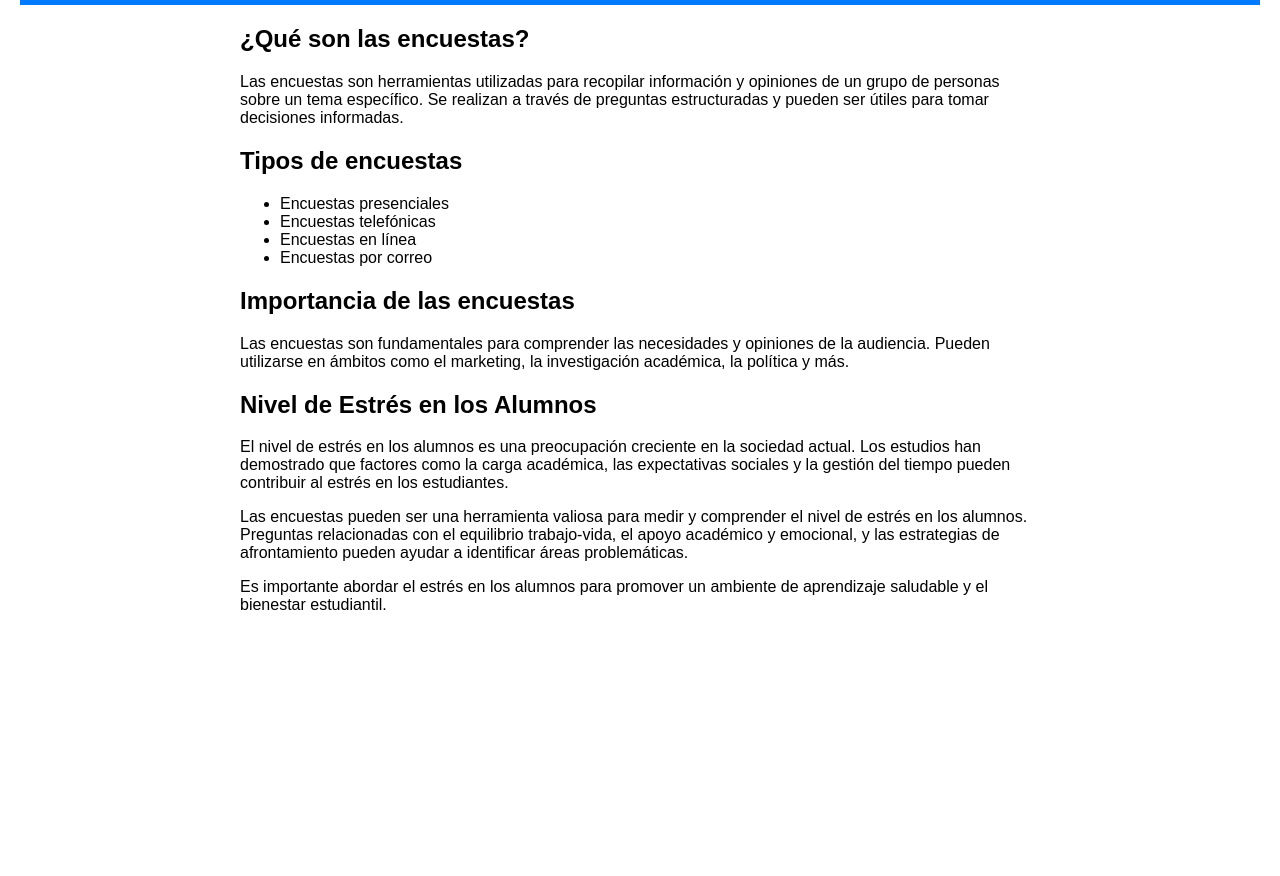
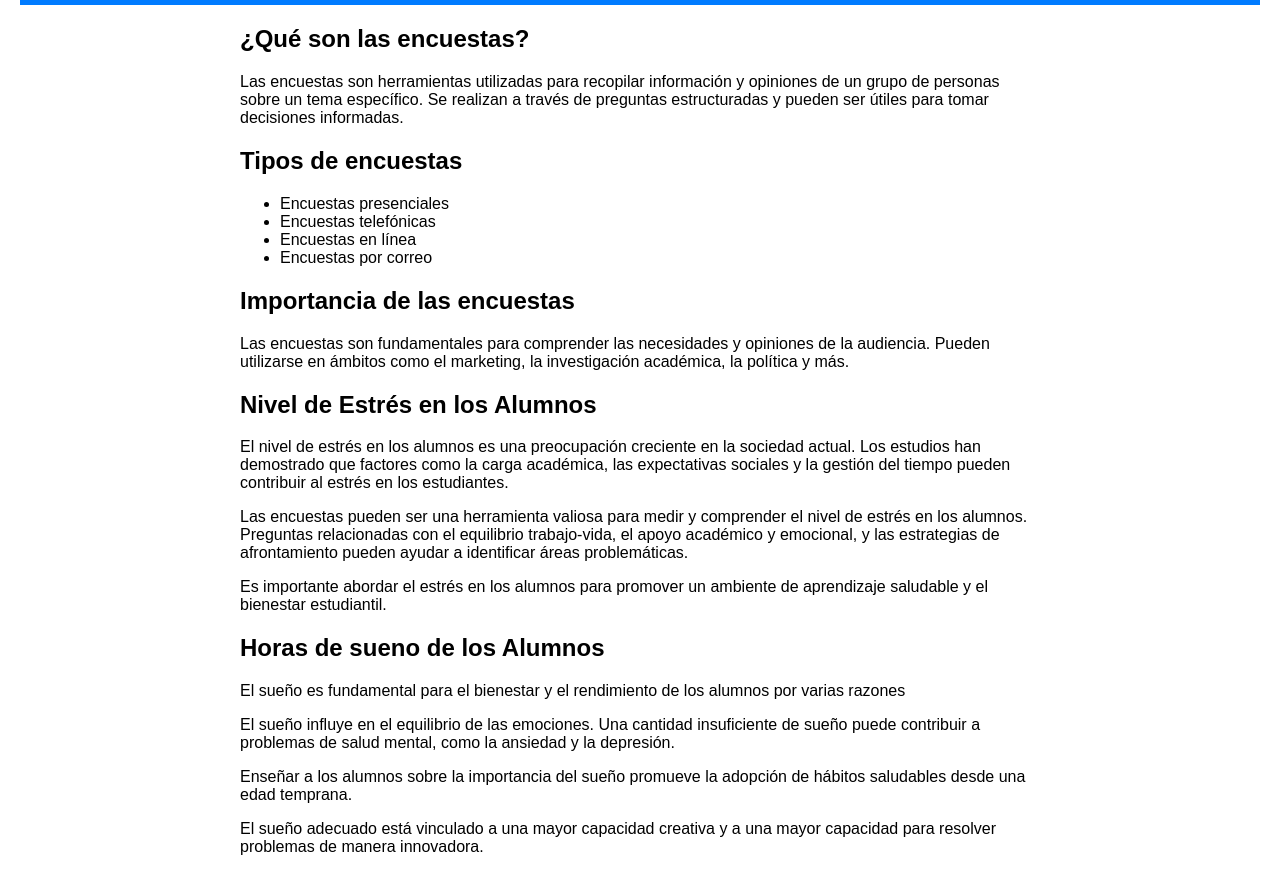
Before and after one commit to HectorAlejandro1/Proyecto, a plain HTML site: page index.html in a window 1280 px wide. Shown: the part 95-971 px from the top of the page. Before the commit the page ends 800 px from the top, so only its background shows below. Drawn offline with Linux system fonts and the light colour scheme.

Commit message:
cambios: parrafo de sueno

```diff
--- a/index.html
+++ b/index.html
@@ -54,6 +54,13 @@
             <p>Las encuestas pueden ser una herramienta valiosa para medir y comprender el nivel de estrés en los alumnos. Preguntas relacionadas con el equilibrio trabajo-vida, el apoyo académico y emocional, y las estrategias de afrontamiento pueden ayudar a identificar áreas problemáticas.</p>
             <p>Es importante abordar el estrés en los alumnos para promover un ambiente de aprendizaje saludable y el bienestar estudiantil.</p>
         </section>
+        <section>
+            <h2>Horas de sueno de los Alumnos</h2>
+            <p>El sueño es fundamental para el bienestar y el rendimiento de los alumnos por varias razones</p>
+            <p> El sueño influye en el equilibrio de las emociones. Una cantidad insuficiente de sueño puede contribuir a problemas de salud mental, como la ansiedad y la depresión. </p>
+            <p> Enseñar a los alumnos sobre la importancia del sueño promueve la adopción de hábitos saludables desde una edad temprana.</p>
+            <p>El sueño adecuado está vinculado a una mayor capacidad creativa y a una mayor capacidad para resolver problemas de manera innovadora. </p>
+        </section>
     </div>
 </body>
 </html>
```
